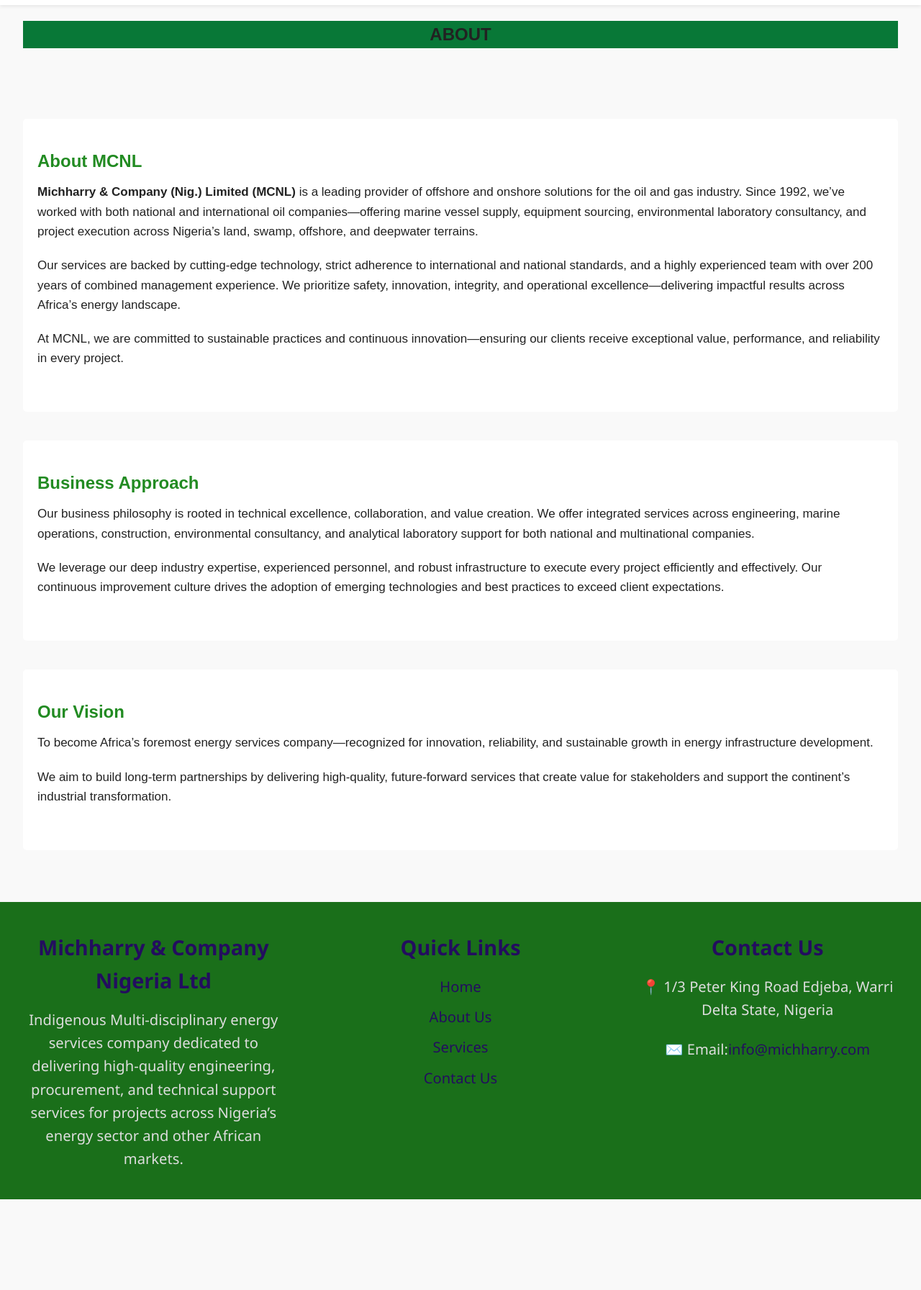
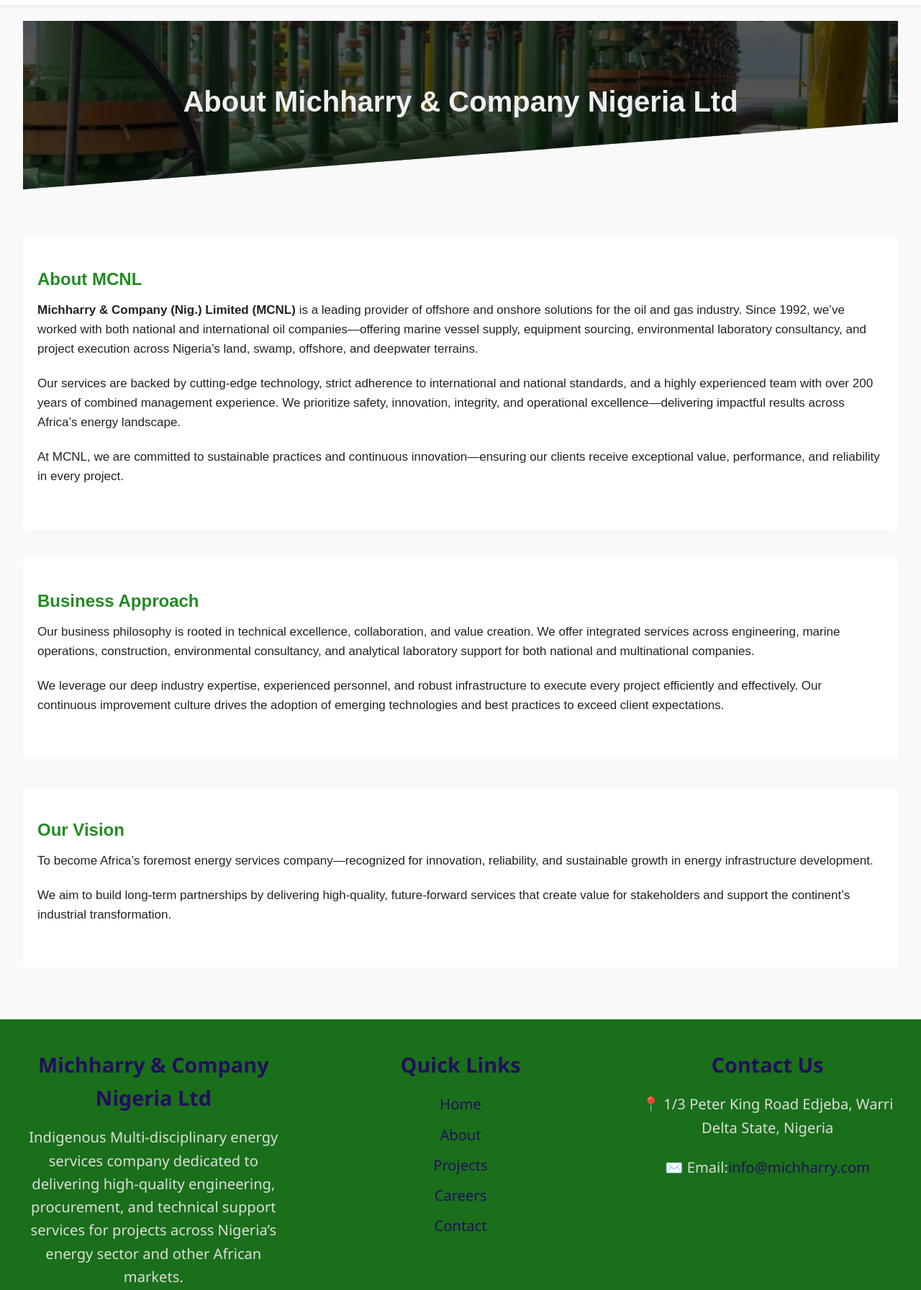
Before and after one commit to Dalpha-x/IESL-Desig, a plain HTML site: page about.htm in a window 1280 px wide. Shown: the part 93-1885 px from the top of the page at 72% size. Before the commit the page ends 1769 px from the top, so only its background shows below. Drawn offline with Linux system fonts and the light colour scheme.

Commit message:
Refactor about page header for improved clarity and style; update footer and navigation links for consistency; enhance CSS for page header design

```diff
--- a/about.htm
+++ b/about.htm
@@ -15,9 +15,12 @@
 
   <main class="about-page">
 
-  <section class="about-header">
-      <h1>ABOUT</h1>
+  <section class="page-header">
+  <div class="page-header-content">
+    <h1>About Michharry & Company Nigeria Ltd</h1>
+  </div>
   </section>
+
     <br>
   <section class="overview about" id="overview">
   <h2>About MCNL</h2>
--- a/footer.htm
+++ b/footer.htm
@@ -10,9 +10,10 @@
     <h3>Quick Links</h3>
     <ul>
       <li><a href="index.htm">Home</a></li>
-      <li><a href="about.htm">About Us</a></li>
-      <li><a href="services.htm">Services</a></li>
-      <li><a href="contact.htm">Contact Us</a></li>
+      <li><a href="about.htm">About</a></li>
+      <li><a href="projects.htm">Projects</a></li>
+      <li><a href="careers.htm">Careers</a></li>
+      <li><a href="contact.htm">Contact</a></li>
     </ul>
   </div>
   <div class="footer-contact">
--- a/nav.htm
+++ b/nav.htm
@@ -10,8 +10,8 @@
     <ul class="nav-menu">
       <li><a href="index.htm">Home</a></li>
       <li><a href="about.htm">About</a></li>
-      <li><a href="#">Projects</a></li>
-      <li><a href="#">Careers</a></li>
+      <li><a href="projects.htm">Projects</a></li>
+      <li><a href="careers.htm">Careers</a></li>
       <li><a href="contact.htm">Contact</a></li>
     </ul>
   </nav>
--- a/style.css
+++ b/style.css
@@ -321,6 +321,48 @@ nav {
 
 }
 
+.page-header::before {
+  content: '';
+  position: absolute;
+  top: 0; left: 0;
+  width: 100%;
+  height: 100%;
+  background: rgba(0, 0, 0, 0.671); /* Adjust darkness */
+  z-index: 0;
+}
+
+.page-header .page-header-content {
+  position: relative;
+  z-index: 1;
+}
+
+
+.page-header {
+  background: url('MCNL-Home-Banner-1.jpg') center/cover no-repeat;
+  color: #fff;
+  padding: 80px 20px;
+  text-align: center;
+  position: relative;
+  clip-path: polygon(0 0, 100% 0, 100% 60%, 0 100%);
+  z-index: 1;
+}
+
+.page-header-content h1 {
+  font-size: 2.5em;
+  margin-bottom: 10px;
+  font-weight: 700;
+  color: #f0f0f0;
+}
+
+.page-header-content p {
+  font-size: 1.1em;
+  color: #ccc;
+  max-width: 700px;
+  margin: 0 auto;
+  line-height: 1.6;
+}
+
+
 .about h2 {
   margin-bottom: 10px;
   color: #228b22;
@@ -556,6 +598,13 @@ footer {
   text-decoration: underline;
 }
 
+.footer-logo {
+  width: 120px;
+  height: auto;
+  margin-bottom: 15px;
+  display: block;
+}
+
 #backToTop {
   position: fixed;
   bottom: 30px;
```
